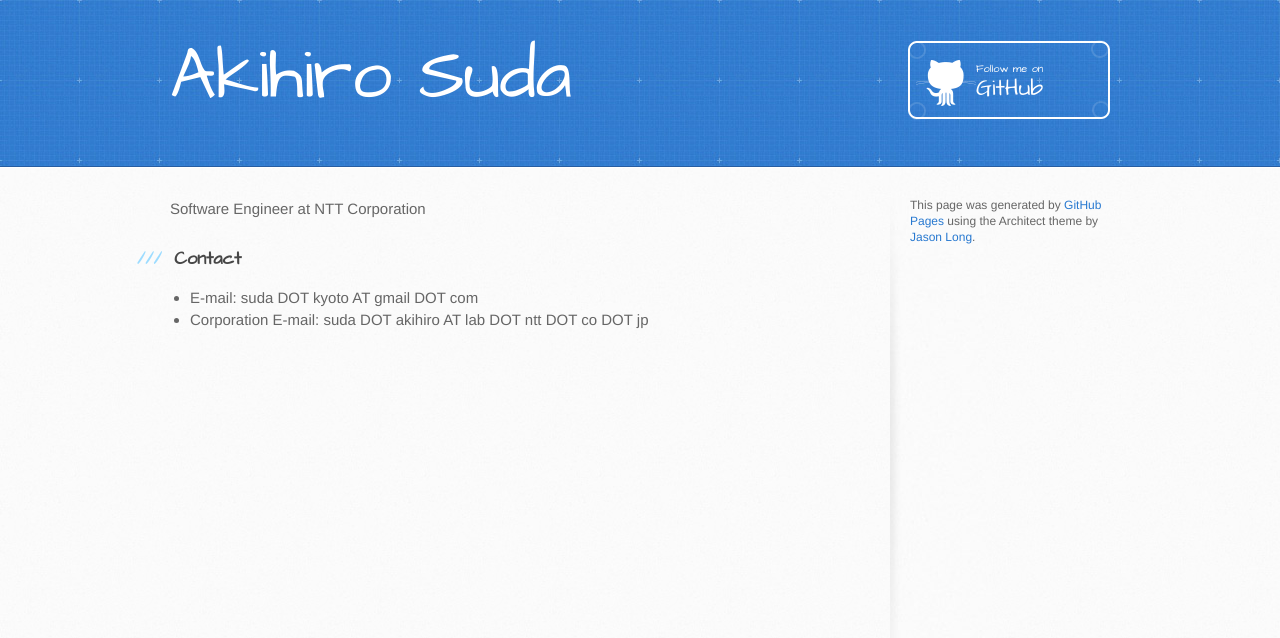
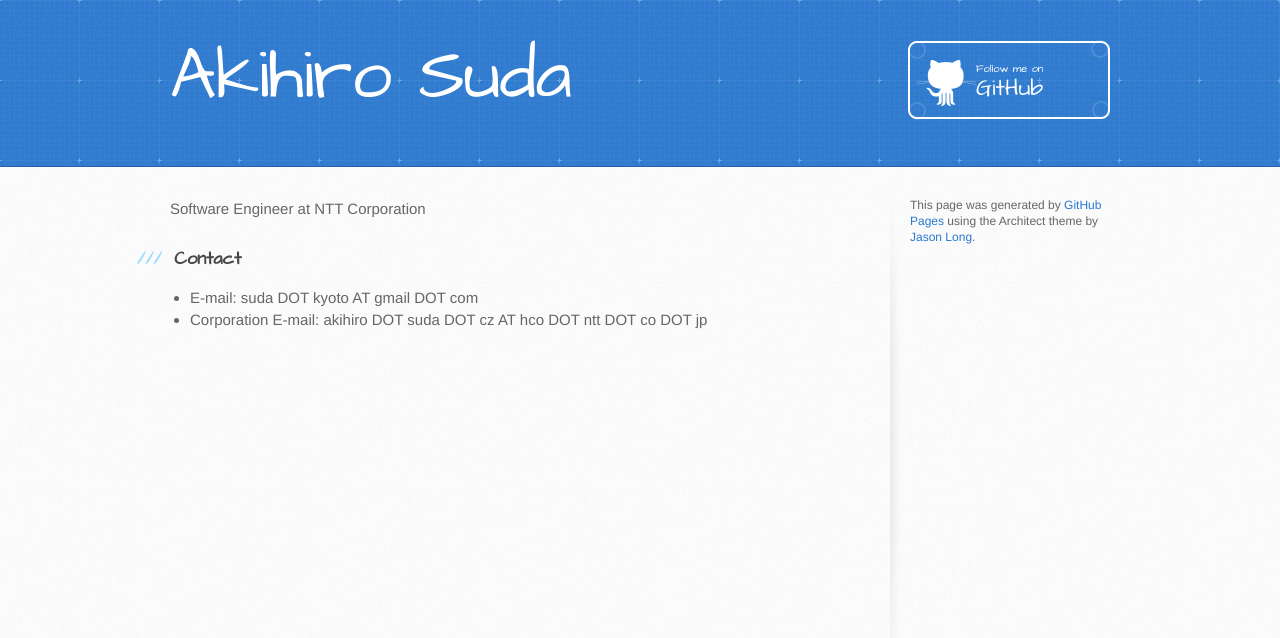
Before and after one commit to AkihiroSuda/AkihiroSuda.github.io, a plain HTML site: page index.html in a window 1280 px wide. Drawn offline with Linux system fonts and the light colour scheme.

Commit message:
Update index.html

```diff
--- a/index.html
+++ b/index.html
@@ -35,7 +35,7 @@
 
 <ul>
 <li>E-mail: suda DOT kyoto AT gmail DOT com</li>
-<li>Corporation E-mail: suda DOT akihiro AT lab DOT ntt DOT co DOT jp</li>
+<li>Corporation E-mail: akihiro DOT suda DOT cz AT hco DOT ntt DOT co DOT jp</li>
 </ul>
         </section>
 
```
